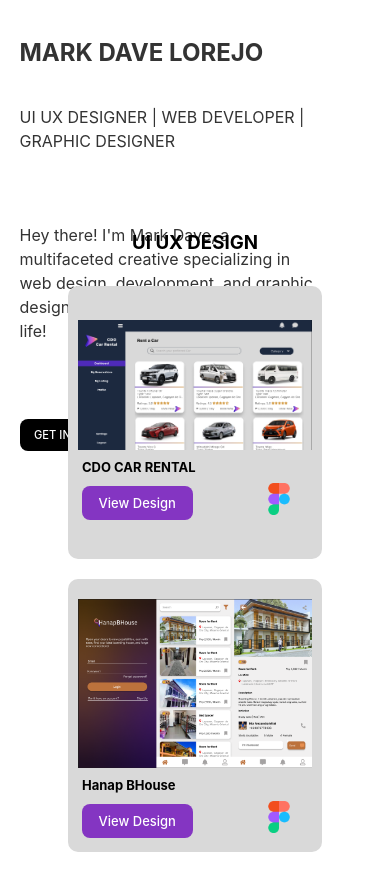
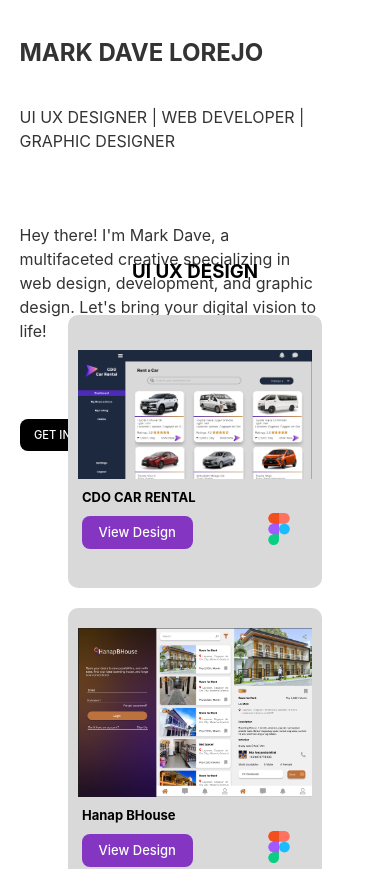
Before and after one commit to MarkedAsDave/Portfolio, a React (Vite) app: page / in a window 390 px wide. Shown: the top 869 px of the page. Built offline with nearby package versions, Linux system fonts and the light colour scheme.

Commit message:
added cssss

```diff
--- a/src/components/projects/project.css
+++ b/src/components/projects/project.css
@@ -83,7 +83,7 @@
 @media (max-width: 480px) {
   .project-container {
     width: fit-content;
-    height: 358vh;
+    height: 365vh;
     display: flex;
     flex-direction: column;
     justify-content: center;
```
